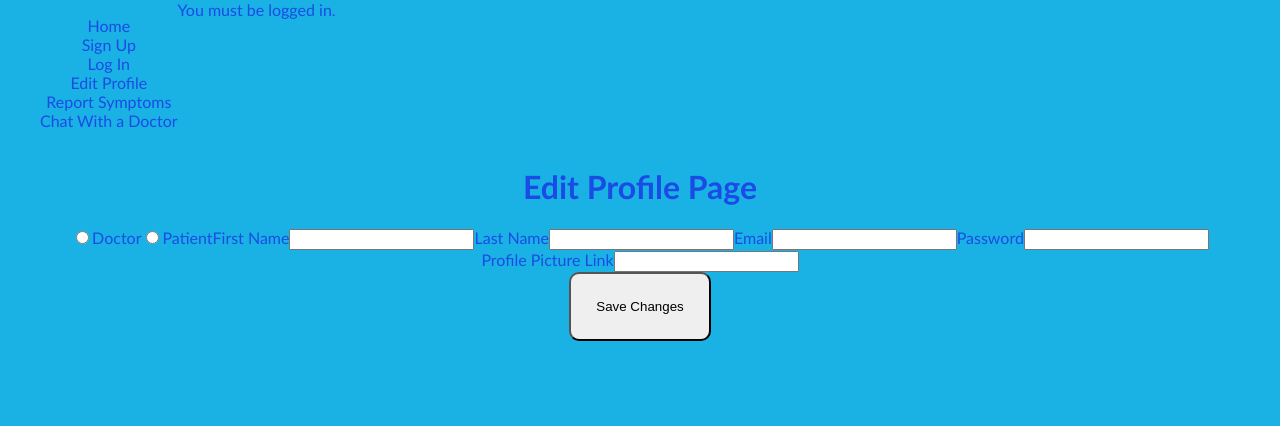
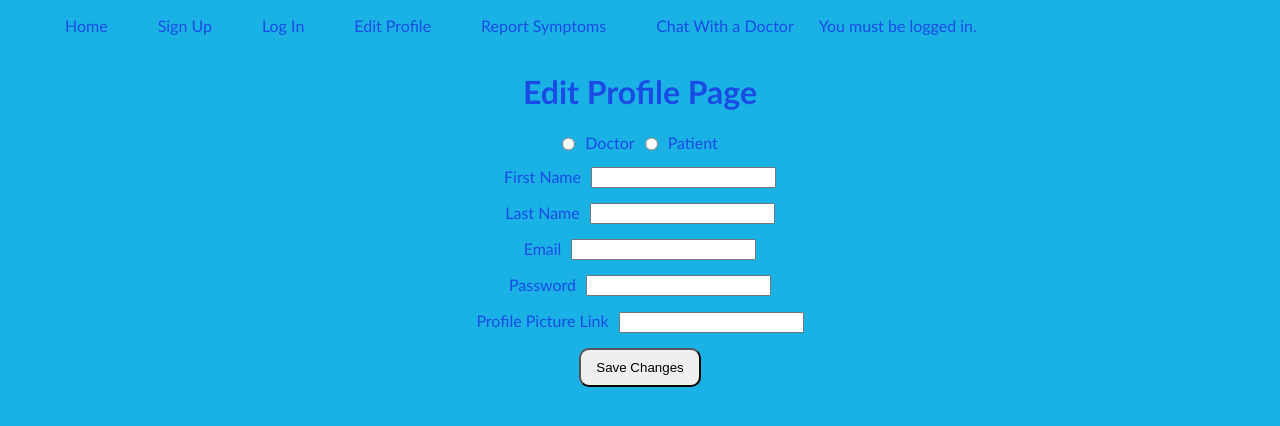
Before and after one commit to ACatWalks/HouseCall-FE, a React (Create React App) app: page /edit in a window 1280 px wide. Shown: the top 426 px of the page. Built offline with nearby package versions, Linux system fonts and the light colour scheme.

Commit message:
Styling better

```diff
--- a/src/App.js
+++ b/src/App.js
@@ -7,7 +7,7 @@ function App() {
     <div className="App">
       <NavBar />
       <h1>HouseCalls</h1>
-      <img src="https://walkingmobilityclinics.com/wp-content/uploads/2019/01/group-of-doctors-1.jpg" />
+      <img src="https://walkingmobilityclinics.com/wp-content/uploads/2019/01/group-of-doctors-1.jpg" alt="A team of doctors" />
       <p>Photo by walkingmobilityclinics.com</p>
     </div>
   );
--- a/src/css/style.css
+++ b/src/css/style.css
@@ -10,20 +10,29 @@ body .nav {
 }
 body .nav ul {
   list-style-type: none;
+  display: flex;
+  flex-direction: row;
+  justify-content: space-around;
 }
 body .nav a {
   text-decoration: none;
   color: #1A4CE5;
+  padding-left: 25px;
+  padding-right: 25px;
 }
 body .nav a:hover {
   color: #006400;
+}
+body .nav img {
+  border-radius: 50%;
+  margin: 10px;
 }
 body img {
   height: 80vh;
 }
 body .form-btn {
   border-radius: 10px;
-  padding: 25px;
+  padding: 10px 15px;
 }
 body .border {
   border: 1px dashed black;
@@ -32,5 +41,20 @@ body .danger {
   background-color: firebrick;
   color: whitesmoke;
 }
+body form .row {
+  display: flex;
+  flex-direction: row;
+  margin-top: 15px;
+  margin-bottom: 15px;
+  justify-content: center;
+}
+body form .row label {
+  margin-left: 5px;
+  margin-right: 5px;
+}
+body form .row input {
+  margin-left: 5px;
+  margin-right: 5px;
+}
 
 /*# sourceMappingURL=style.css.map */
--- a/src/styles/_button.scss
+++ b/src/styles/_button.scss
@@ -1,4 +1,4 @@
 @mixin button {
     border-radius: 10px;
-    padding: 25px;
+    padding: 10px 15px;
 }
--- /dev/null
+++ b/src/styles/_formRow.scss
@@ -0,0 +1,15 @@
+@mixin formRow {
+    display: flex;
+    flex-direction: row;
+    margin-top: 15px;
+    margin-bottom: 15px;
+    justify-content: center;
+    & label {
+        margin-left: 5px;
+        margin-right: 5px;
+    }
+    & input {
+        margin-left: 5px;
+        margin-right: 5px;
+    }
+}
--- a/src/styles/style.scss
+++ b/src/styles/style.scss
@@ -2,6 +2,7 @@
 @import "button";
 @import "danger";
 @import "globals";
+@import "formRow";
 
 body {
     text-align: center;
@@ -13,13 +14,22 @@ body {
         flex-direction: row;
         & ul {
             list-style-type: none;
+            display: flex;
+            flex-direction: row;
+            justify-content: space-around;
         }
         & a {
             text-decoration: none;
-            color: $text-color
+            color: $text-color;
+            padding-left: 25px;
+            padding-right: 25px;
         }
         & a:hover {
             color: $hover-color
+        }
+        & img {
+            border-radius: 50%;
+            margin: 10px;
         }
     }
     & img {
@@ -34,4 +44,9 @@ body {
     & .danger {
         @include danger;
     }
+    & form {
+        & .row {
+            @include formRow
+        }
+    }
 }
--- a/src/view/Edit.js
+++ b/src/view/Edit.js
@@ -23,6 +23,7 @@ function EditProfileForm() {
         e.preventDefault()
         if(user.role === 'Doctor') {
             user.NPIMedicalLicense = NPIMedicalLicense
+            sessionStorage.setItem('NPIMedicalLicense', NPIMedicalLicense)
             await fetch(`http://localhost:4000/medical-doctors/${user.email}`, {
                 method: 'PUT',
                 headers: {
@@ -30,9 +31,9 @@ function EditProfileForm() {
                 },
                 body: JSON.stringify(user)
             })
-            sessionStorage.setItem('NPIMedicalLicense', NPIMedicalLicense)
         } else {
             user.profilepic = profilepic
+            sessionStorage.setItem('profilepic', profilepic)
             await fetch(`http://localhost:4000/patients/${user.email}`, {
                 method: 'PUT',
                 headers: {
@@ -40,7 +41,6 @@ function EditProfileForm() {
                 },
                 body: JSON.stringify(user)
             })
-            sessionStorage.setItem('profilepic', profilepic)
         }
         sessionStorage.setItem('firstName', user.firstName)
         sessionStorage.setItem('lastName', user.lastName)
@@ -73,20 +73,34 @@ function EditProfileForm() {
             <NavBar />
             <h1>Edit Profile Page</h1>
             <form onSubmit={handleSubmit}>
+                <div className='row'>
                 <input type ='radio' id='doctor' name='role' value="Doctor" onClick={e => setUser({...user, role: "Doctor"})}/>
                 <label htmlFor='doctor'>Doctor</label>
                 <input type='radio' id='patient' name='role' value="Patient" onClick={e => setUser({...user, role: "Patient"})} />
                 <label htmlFor='patient'>Patient</label>
+                </div>
+                <div className='row'>
                 <label htmlFor='firstName'>First Name</label>
                 <input required value={user.firstName} id="firstName" name="firstName" onChange={e => setUser({...user, firstName: e.target.value})} />
+                </div>
+                <div className='row'>
                 <label htmlFor='lastName'>Last Name</label>
                 <input required value={user.lastName} id="lastName" name="lastName" onChange={e => setUser({...user, lastName: e.target.value})} />
+                </div>
+                <div className='row'>
                 <label htmlFor='email'>Email</label>
                 <input required value={user.email} id="email" name="email" onChange={e => setUser({...user, email: e.target.value})} />
+                </div>
+                <div className='row'>
                 <label htmlFor='password'>Password</label>
                 <input required value={user.pass} id="password" name="password" onChange={e => setUser({...user, pass: e.target.value})} />
+                </div>
+                <div className='row'>
                 {handleRole(user.role)}
+                </div>
+                <div className='row'>
                 <input type="submit" className='form-btn' value="Save Changes" />
+                </div>
             </form>
         </main>
     )
--- a/src/view/LogInForm.js
+++ b/src/view/LogInForm.js
@@ -79,15 +79,23 @@ function LogInForm() {
             {errorMessage !== null? (<div className="danger" role="alert">{errorMessage}</div>): null}
             <form onSubmit={handleSubmit}>
                 <h3>Log in as a:</h3>
+                <div className='row'>
                 <input type ='radio' id='doctor' name='role' value="Doctor" onClick={e => setUser({...user, role: "Doctor"})}/>
                 <label htmlFor='doctor'>Doctor</label>
                 <input type='radio' id='patient' name='role' value="Patient" onClick={e => setUser({...user, role: "Patient"})} />
                 <label htmlFor='patient'>Patient</label>
+                </div>
+                <div className='row'>
                 <label htmlFor="email">Email</label>
                 <input type="email" required value={credentials.email} onChange={e => setCredentials({...credentials, email: e.target.value})} name="email" id="email" />
+                </div>
+                <div className='row'>
                 <label htmlFor="password">Password</label>
                 <input type="password" required value={credentials.pass} onChange={e => setCredentials({...credentials, pass: e.target.value})} name="password" id="password" />
+                </div>
+                <div className='row'>
                 <input type="submit" value="Login" className="form-btn" />
+                </div>
             </form>
         </main>
     )
--- a/src/view/NavBar.js
+++ b/src/view/NavBar.js
@@ -27,9 +27,9 @@ function NavBar() {
             )
         } else{
             return (
-                <div>
+                <li>
                     You must be logged in.
-                </div>
+                </li>
 
             )
         }
@@ -39,7 +39,7 @@ function NavBar() {
         if(user.profilepic){
             return (
                 <div>
-                    <img src={user.profilepic} />
+                    <img src={user.profilepic} alt="My profile pic" />
                 </div>
             )
         }
@@ -75,8 +75,8 @@ function NavBar() {
                 <li><Link to="/edit">Edit Profile</Link></li>
                 <li><Link to="/symptoms">Report Symptoms</Link></li>
                 <li><Link to="/chat">Chat With a Doctor</Link></li>
+                {handleRole(user.role)}
             </ul>
-            {handleRole(user.role)}
             {pic}
             <Outlet />
         </div>
--- a/src/view/NewChat.js
+++ b/src/view/NewChat.js
@@ -20,10 +20,16 @@ function NewChat({ onSubmit }) {
 
     return (
         <form onSubmit={handleSubmit}>
+            <div className='row'>
             <label htmlFor="content">Content</label>
             <textarea required id="content" name="content" value={comment.content} onChange={e => setComment({...comment, content: e.target.value})} />
+            </div>
+            <div className='row'>
             <label htmlFor="author">Author: {author}</label>
+            </div>
+            <div className='row'>
             <input type="submit" value="Reply" className="form-btn" />
+            </div>
         </form>
     )
 }
--- a/src/view/SignUpForm.js
+++ b/src/view/SignUpForm.js
@@ -20,7 +20,7 @@ function SignUpForm() {
     async function handleSubmit(e) {
         e.preventDefault()
         if(user.role === 'Doctor'){
-            user.NPIMedicalLicense = NPIMedicalLicense
+            user.NPIMedicalLicense = Number(NPIMedicalLicense)
             await fetch(`http://localhost:4000/medical-doctors/`, {
             method: 'POST',
             mode: 'cors',
@@ -68,20 +68,34 @@ function SignUpForm() {
             <h1>Sign Up</h1>
             <form onSubmit={handleSubmit}>
                 <h3>Sign Up As A:</h3>
+                <div className='row'>
                 <input type ='radio' id='doctor' name='role' value="Doctor" onClick={e => setUser({...user, role: "Doctor"})}/>
                 <label htmlFor='doctor'>Doctor</label>
                 <input type='radio' id='patient' name='role' value="Patient" onClick={e => setUser({...user, role: "Patient"})} />
                 <label htmlFor='patient'>Patient</label>
+                </div>
+                <div className='row'>
                 <label htmlFor='firstName'>First Name</label>
                 <input required value={user.firstName} id="firstName" name="firstName" onChange={e => setUser({...user, firstName: e.target.value})} />
+                </div>
+                <div className='row'>
                 <label htmlFor='lastName'>Last Name</label>
                 <input required value={user.lastName} id="lastName" name="lastName" onChange={e => setUser({...user, lastName: e.target.value})} />
+                </div>
+                <div className='row'>
                 <label htmlFor='email'>Email</label>
                 <input required value={user.email} id="email" name="email" onChange={e => setUser({...user, email: e.target.value})} />
+                </div>
+                <div className='row'>
                 <label htmlFor='password'>Password</label>
                 <input required value={user.pass} id="password" name="password" onChange={e => setUser({...user, pass: e.target.value})} />
+                </div>
+                <div className='row'>
                 {handleRole(user.role)}
+                </div>
+                <div className='row'>
                 <input type="submit" className='form-btn' value="Sign Up" />
+                </div>
             </form>
         </main>
     )
```
Also changed, not shown: src/view/SymptomForm.js (+10 -0 lines), 1 other file (tests, documents, lock files or other folders).
